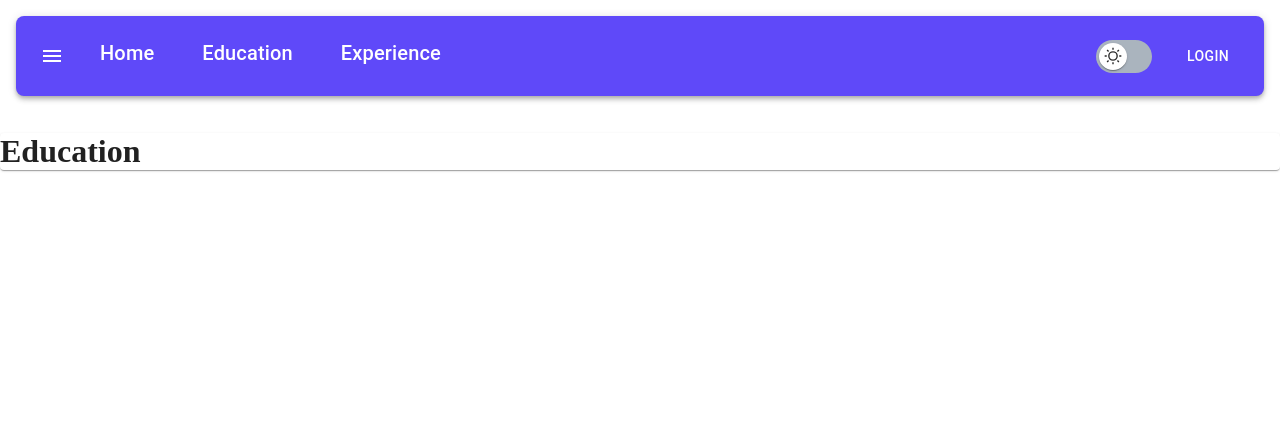
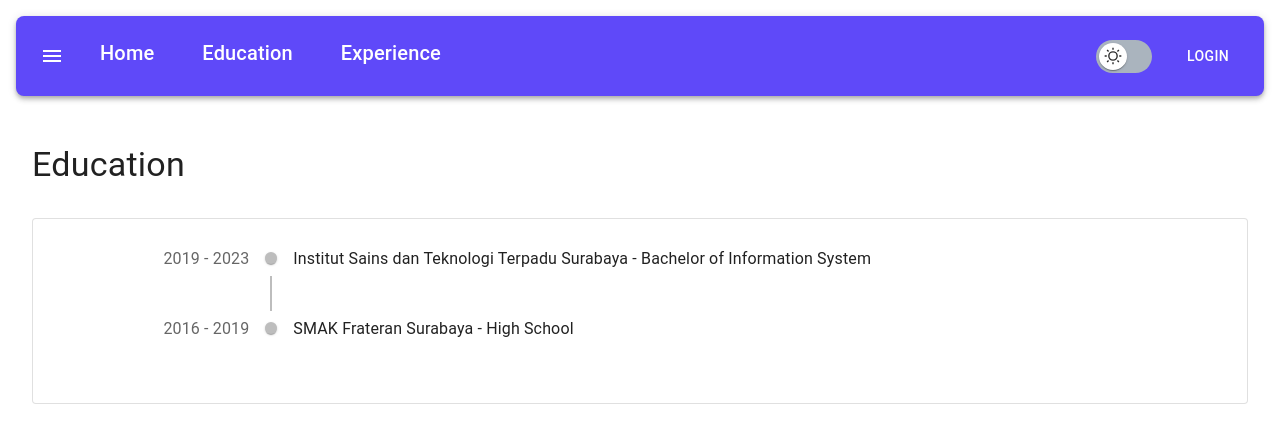
Before and after one commit to XSmas29/portfolio-react, a React (Vite) app: page /education in a window 1280 px wide. Shown: the top 442 px of the page. Built offline with nearby package versions, Linux system fonts and the light colour scheme.

Commit message:
update package & add timeline component

```diff
--- a/package.json
+++ b/package.json
@@ -13,6 +13,7 @@
     "@emotion/styled": "^11.10.6",
     "@fontsource/roboto": "^4.5.8",
     "@mui/icons-material": "^5.11.9",
+    "@mui/lab": "^5.0.0-alpha.120",
     "@mui/material": "^5.11.9",
     "@reduxjs/toolkit": "^1.9.2",
     "react": "^18.2.0",
--- a/src/App.tsx
+++ b/src/App.tsx
@@ -2,19 +2,25 @@ import { useState } from 'react'
 import { Link, RouterProvider } from 'react-router-dom'
 import '@styles/app.scss'
 import { themeConfig } from '@theme'
-import { ThemeProvider } from '@mui/material'
+import { Paper, ThemeProvider } from '@mui/material'
 import { useSelector } from 'react-redux'
 import Navbar from '@components/navbar/navbar'
 import Routing from '@router/route'
 
 function App() {
-
   const mode = useSelector((state: any) => state.mode)
   return (
     <ThemeProvider theme={themeConfig(mode.value)}>
       <div className="App">
         <Navbar />
-        <Routing />
+        <Paper
+          elevation={0}
+          sx={{
+            m: 4,
+          }}
+        >
+          <Routing />
+        </Paper>
       </div>
     </ThemeProvider>
   )
--- a/src/components/navbar/navbar.tsx
+++ b/src/components/navbar/navbar.tsx
@@ -38,7 +38,7 @@ const Navbar = () => {
                 alignItems: 'center',
               }}
             >
-              <div>
+              <span>
                 <IconButton
                   size="large"
                   edge="start"
@@ -58,7 +58,7 @@ const Navbar = () => {
                     title="Experience"
                     url="/experience"
                   />
-              </div>
+              </span>
               <div>
                 <ThemeSwitch
                   sx={{ mr: 3 }}
--- a/src/pages/education.tsx
+++ b/src/pages/education.tsx
@@ -1,10 +1,47 @@
-import { Paper } from '@mui/material'
+import { Paper, Typography } from '@mui/material'
+import Timeline from "@mui/lab/Timeline";
+import { TimelineConnector, TimelineContent, TimelineDot, TimelineItem, TimelineOppositeContent, timelineOppositeContentClasses, TimelineSeparator } from '@mui/lab';
 
 const Education = () => {
   return (
     <div>
-      <Paper>
-        <h1>Education</h1>
+      <Typography
+        variant="h4"
+        sx={{mb: 4}}
+      >
+        Education
+      </Typography>
+      <Paper
+        elevation={0}
+        variant="outlined"
+      >
+        <Timeline
+      sx={{
+        [`& .${timelineOppositeContentClasses.root}`]: {
+          flex: 0.2,
+        },
+      }}
+    >
+      <TimelineItem>
+        <TimelineOppositeContent color="textSecondary">
+          2019 - 2023
+        </TimelineOppositeContent>
+        <TimelineSeparator>
+          <TimelineDot />
+          <TimelineConnector />
+        </TimelineSeparator>
+        <TimelineContent>Institut Sains dan Teknologi Terpadu Surabaya - Bachelor of Information System</TimelineContent>
+      </TimelineItem>
+      <TimelineItem>
+        <TimelineOppositeContent color="textSecondary">
+          2016 - 2019
+        </TimelineOppositeContent>
+        <TimelineSeparator>
+          <TimelineDot />
+        </TimelineSeparator>
+        <TimelineContent>SMAK Frateran Surabaya - High School</TimelineContent>
+      </TimelineItem>
+    </Timeline>
       </Paper>
     </div>
   )
```
Also changed, not shown: 1 other file (tests, documents, lock files or other folders).
